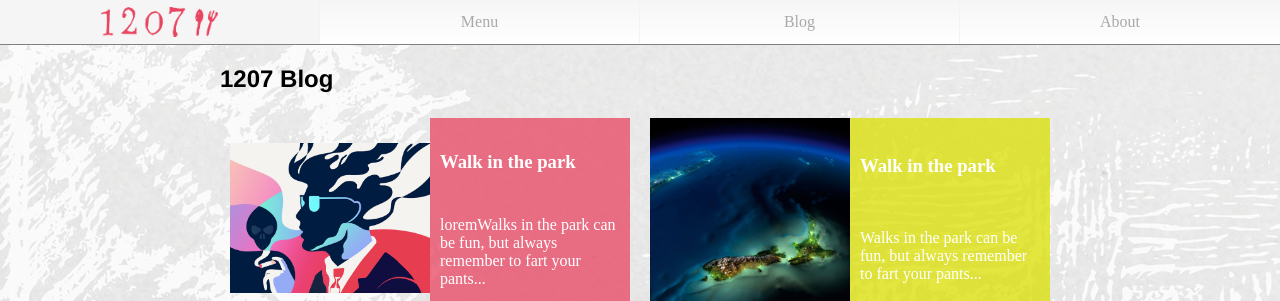
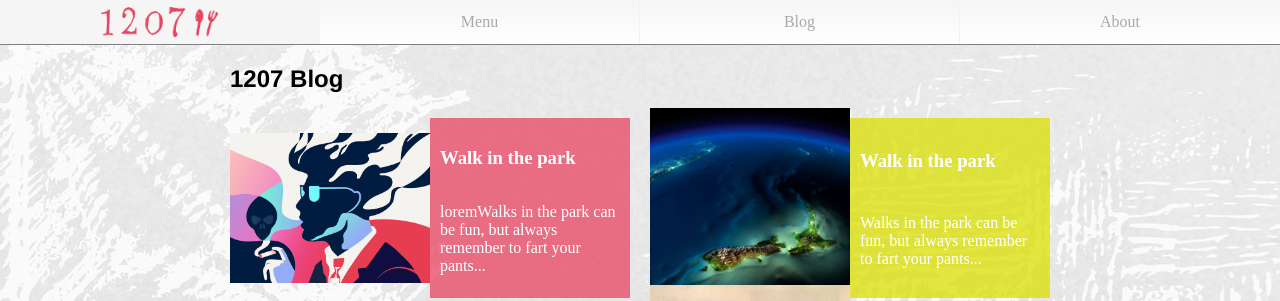
Before and after one commit to anfusion/1207spoon.fork, a plain HTML site: page 1207blog.html in a window 1280 px wide. Shown: the top 301 px of the page. Drawn offline with Linux system fonts and the light colour scheme.

Commit message:
Update 1207blog.css

```diff
--- a/1207blog.css
+++ b/1207blog.css
@@ -79,6 +79,7 @@ nav img {
 h1{
 	font-family: Helvetica;
 	flex-basis: 100%;
+	margin-left: 10px;
 }
 
 .cards {
@@ -97,7 +98,7 @@ h1{
 	flex-direction: row;
 	flex-wrap: nowrap;
 	align-items:center;
-	height: 200px;
+	height: 180px;
 	margin: 5px 10px 5px 10px;
 }
 
```
